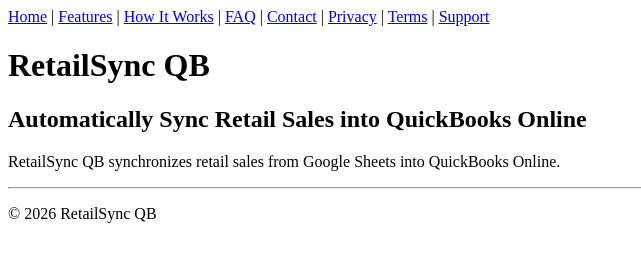
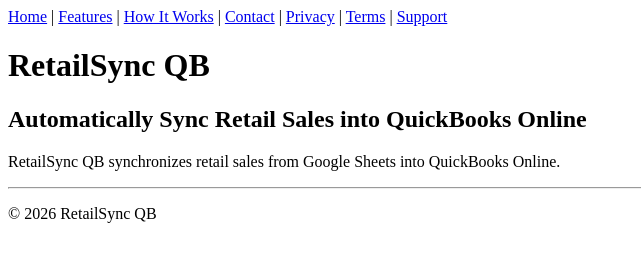
Before and after one commit to sewdiensantosh-max/retailsyncqb-website, a plain HTML site: page index.html in a window 1280 px wide. Shown: the whole page, without its empty margins (0-641 px from the left). Drawn offline with Linux system fonts and the light colour scheme.

Commit message:
Update index.html

```diff
--- a/index.html
+++ b/index.html
@@ -1 +1 @@
-<!doctype html><html><head><meta charset='utf-8'><meta name='viewport' content='width=device-width,initial-scale=1'><title>RetailSync QB</title><link rel='stylesheet' href='assets/css/style.css'></head><body><nav><a href="index.html">Home</a> | <a href="features.html">Features</a> | <a href="how-it-works.html">How It Works</a> | <a href="faq.html">FAQ</a> | <a href="contact.html">Contact</a> | <a href="privacy.html">Privacy</a> | <a href="terms.html">Terms</a> | <a href="support.html">Support</a></nav><main><h1>RetailSync QB</h1><h2>Automatically Sync Retail Sales into QuickBooks Online</h2><p>RetailSync QB synchronizes retail sales from Google Sheets into QuickBooks Online.</p></main><footer><hr><p>&copy; 2026 RetailSync QB</p></footer><script src='assets/js/script.js'></script></body></html>
+<!doctype html><html><head><meta charset='utf-8'><meta name='viewport' content='width=device-width,initial-scale=1'><title>RetailSync QB</title><link rel='stylesheet' href='assets/css/style.css'></head><body><nav><a href="index.html">Home</a> | <a href="features.html">Features</a> | <a href="how-it-works.html">How It Works</a> | <a href="contact.html">Contact</a> | <a href="privacy.html">Privacy</a> | <a href="terms.html">Terms</a> | <a href="support.html">Support</a></nav><main><h1>RetailSync QB</h1><h2>Automatically Sync Retail Sales into QuickBooks Online</h2><p>RetailSync QB synchronizes retail sales from Google Sheets into QuickBooks Online.</p></main><footer><hr><p>&copy; 2026 RetailSync QB</p></footer><script src='assets/js/script.js'></script></body></html>
```
